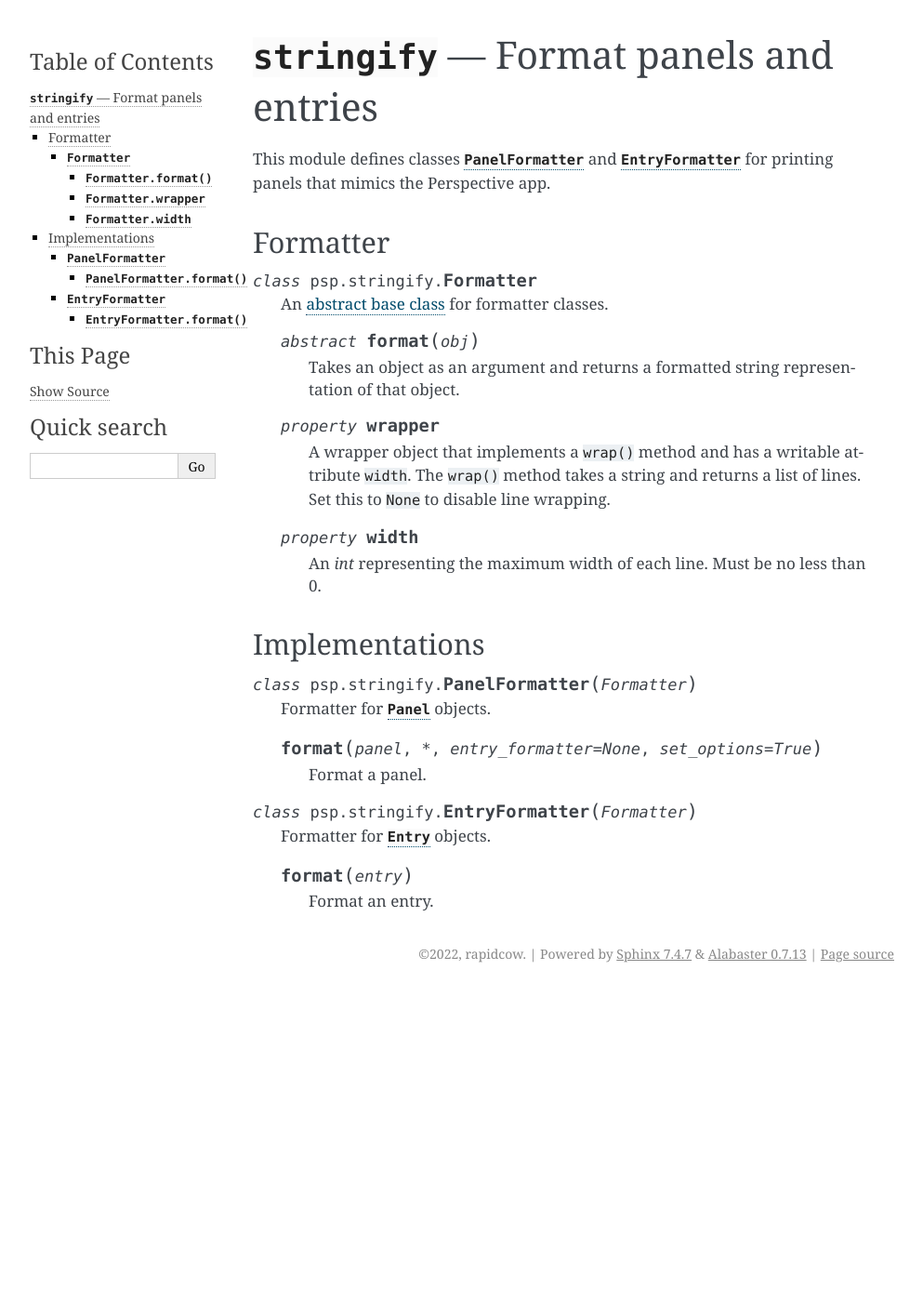
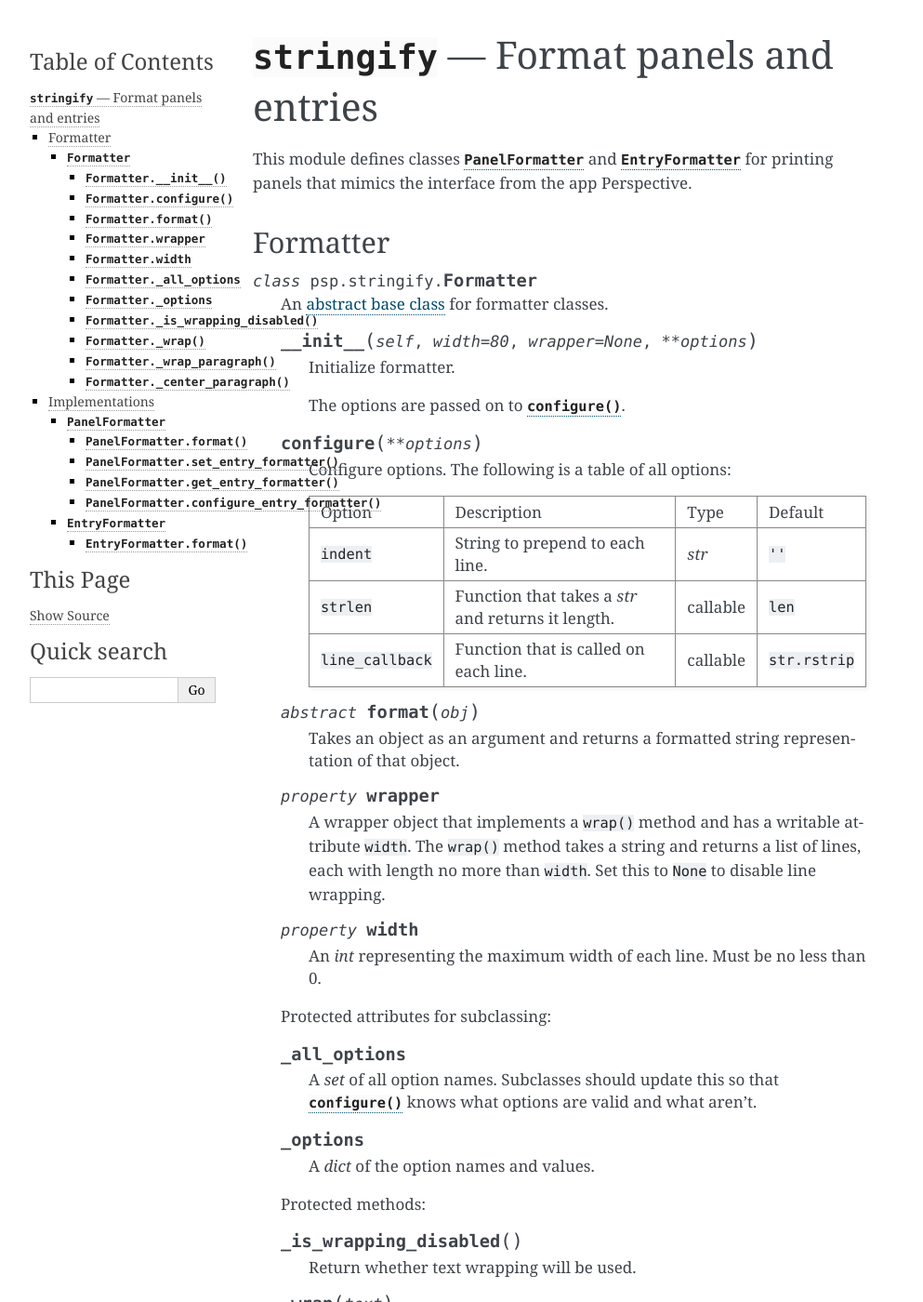
Before and after one commit to rapidcow/perspective, a Sphinx documentation site: the page built from docs/psp/stringify.rst, in a window 1280 px wide and 1400 px high. Shown: the whole window at 93% size, without its empty margins (148-1141 px from the left). Built offline with Sphinx 7.4.7, drawn with Linux system fonts in a browser that asks for light colours; some of the changed text lies outside the part shown.

```diff
--- a/docs/psp/stringify.rst
+++ b/docs/psp/stringify.rst
@@ -8,7 +8,8 @@
    :synopsis: Formatter stuff
 
 This module defines classes :class:`PanelFormatter` and
-:class:`EntryFormatter` for printing panels that mimics the Perspective app.
+:class:`EntryFormatter` for printing panels that mimics the interface
+from the app Perspective.
 
 ---------
 Formatter
@@ -20,6 +21,30 @@
 
    .. _abstract base class: https://docs.python.org/3/glossary.html#term-abstract-base-class
 
+   .. method:: __init__(self, width=80, wrapper=None, **options)
+
+      Initialize formatter.
+
+      .. TODO Talk about width and wrapper and instantation stuff
+
+      The options are passed on to :meth:`configure`.
+
+   .. method:: configure(**options)
+
+      Configure options.  The following is a table of all options:
+
+      +--------------------+---------------------------------+----------+----------------+
+      | Option             | Description                     | Type     | Default        |
+      +--------------------+---------------------------------+----------+----------------+
+      | ``indent``         | String to prepend to each line. | *str*    | ``''``         |
+      +--------------------+---------------------------------+----------+----------------+
+      | ``strlen``         | Function that takes a *str*     | callable | ``len``        |
+      |                    | and returns it length.          |          |                |
+      +--------------------+---------------------------------+----------+----------------+
+      | ``line_callback``  | Function that is called on      | callable | ``str.rstrip`` |
+      |                    | each line.                      |          |                |
+      +--------------------+---------------------------------+----------+----------------+
+
    .. method:: format(obj)
       :abstractmethod:
 
@@ -30,12 +55,50 @@
 
       A wrapper object that implements a ``wrap()`` method and has a writable
       attribute ``width``.  The ``wrap()`` method takes a string and returns
-      a list of lines.  Set this to ``None`` to disable line wrapping.
+      a list of lines, each with length no more than ``width``.  Set this to
+      ``None`` to disable line wrapping.
 
    .. property:: width
 
       An *int* representing the maximum width of each line.  Must be no less
       than 0.
+
+   Protected attributes for subclassing:
+
+   .. attribute:: _all_options
+
+      A *set* of all option names.  Subclasses should update this so that
+      :meth:`configure` knows what options are valid and what aren't.
+
+   .. attribute:: _options
+
+      A *dict* of the option names and values.
+
+   Protected methods:
+
+   .. explain: wrapping = taking a string and returning a list of lines
+
+   .. method:: _is_wrapping_disabled()
+
+      Return whether text wrapping will be used.
+
+   .. method:: _wrap(text)
+
+      Low-level wrapping.
+
+   .. method:: _wrap_paragraph(text, *, prefix='', fillchar=' ', return_empty=False)
+
+      Wrap left-aligned text.
+
+   .. method:: _center_paragraph(text, *, fillchar=' ', return_empty=False)
+
+      Wrap centered text.
+
+   .. I don't plan to document about _center_line()... since it's not
+      really something you would want to use when you have _center_paragraph()
+      already.
+
+.. TODO: Give subclass examples
 
 
 ---------------
@@ -46,14 +109,40 @@
 
    Formatter for :class:`Panel <psp.types.Panel>` objects.
 
-   .. method:: format(panel, *, entry_formatter=None, set_options=True)
+   .. TODO: options
+   ..       and doctest examples!!
+
+   .. method:: format(panel)
 
       Format a panel.
+
+   .. method:: set_entry_formatter(formatter)
+
+      Set the entry formatter for :meth:`format` to use.
+
+   .. method:: get_entry_formatter(formatter)
+
+      Get the entry formatter for :meth:`format` to use.
+      If :meth:`set_entry_formatter` was never called, an
+      :class:`EntryFormatter` instance is automatically created.
+
+   .. method:: configure_entry_formatter(entry_formatter, panel)
+
+      When :meth:`format` is called, its argument ``panel`` as well
+      as the entry formatter are passed to this function.
+      Options to keep the entry formatter consistent with the panel
+      are set by default.
+
+      .. TODO: Explain what options are set exactly (like the time
+         zone and all those weird options passed to ``configure()``)
 
 .. class:: EntryFormatter(Formatter)
 
    Formatter for :class:`Entry <psp.types.Entry>` objects.
 
+   .. TODO: options
+   ..       and doctest examples too!!
+
    .. method:: format(entry)
 
       Format an entry.
```
Also changed, not shown: docs/README.md (+5 -2 lines), docs/psp/json_proc.rst (+21 -1 lines), docs/psp/main.rst (+54 -8 lines), docs/psp/timeutil.rst (+7 -0 lines), docs/struct/backup-spec.rst (+15 -9 lines), 8 other files.
